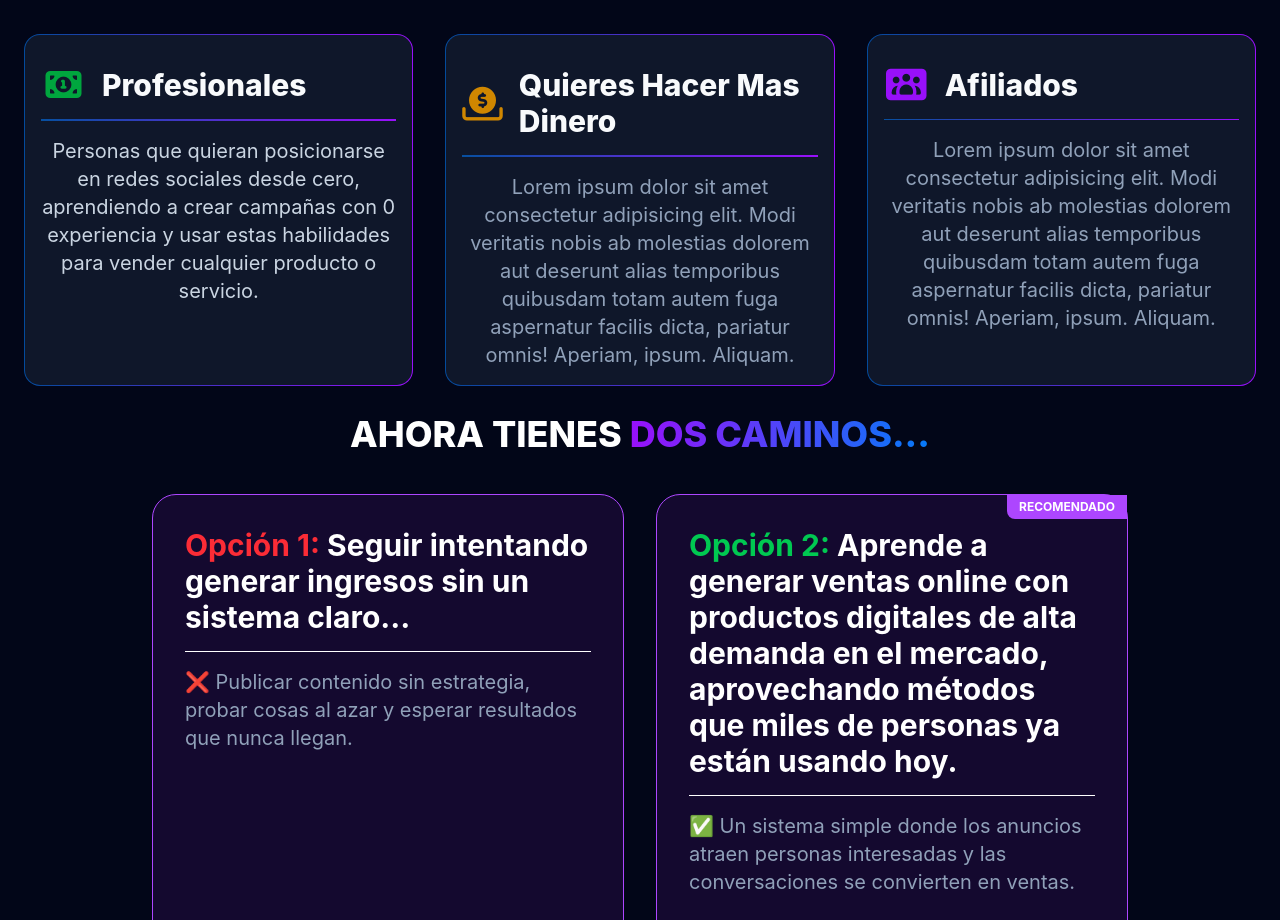
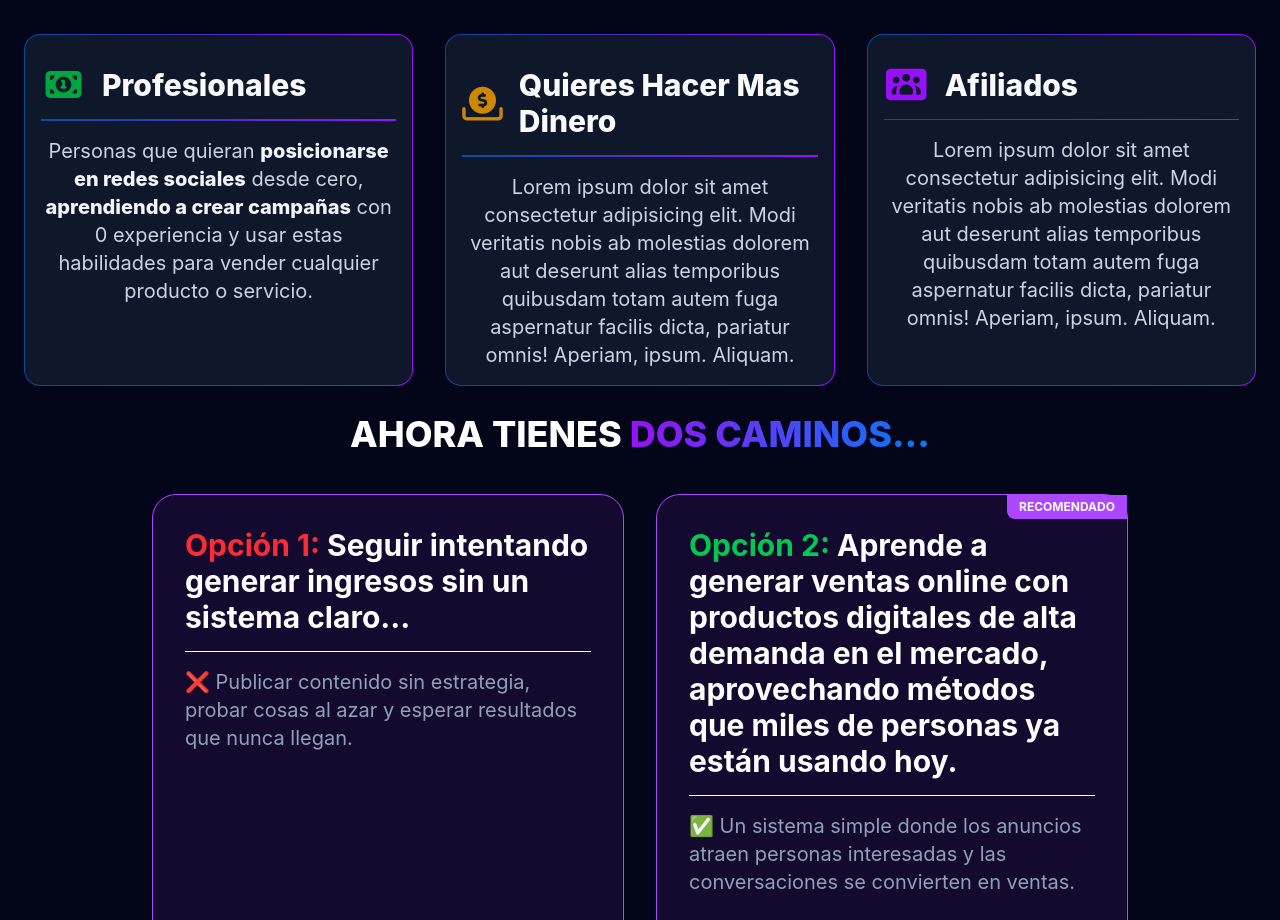
Before and after one commit to AntonioBDev/cursoDigital2, a React (Vite) app: page / in a window 1280 px wide. Shown: the part 4142-5062 px from the top of the page. Built offline with nearby package versions, Linux system fonts and the light colour scheme.

Commit message:
Actualizacion de propiedades de cada seccion

```diff
--- a/src/components/sections/IdealCustomer.jsx
+++ b/src/components/sections/IdealCustomer.jsx
@@ -18,7 +18,7 @@ export default function idealCustomer() {
             </h3>
           </div>
           <p className="text-lg md:text-xl text-slate-300 pt-4">
-           Personas que quieran posicionarse en redes sociales desde cero, aprendiendo a crear campañas con 0 experiencia y usar estas habilidades para vender cualquier producto o servicio.
+           Personas que quieran <span className="text-slate-100 font-extrabold">posicionarse en redes sociales</span> desde cero, <span className="text-slate-100 font-extrabold">aprendiendo a crear campañas</span> con 0 experiencia y usar estas habilidades para vender cualquier producto o servicio.
           </p>
         </div>
 
@@ -29,7 +29,7 @@ export default function idealCustomer() {
               Quieres hacer mas dinero
             </h3>
           </div>
-          <p className="text-lg md:text-xl text-slate-400 pt-4">
+          <p className="text-lg md:text-xl text-slate-300 pt-4">
             Lorem ipsum dolor sit amet consectetur adipisicing elit. Modi
             veritatis nobis ab molestias dolorem aut deserunt alias temporibus
             quibusdam totam autem fuga aspernatur facilis dicta, pariatur omnis!
@@ -44,7 +44,7 @@ export default function idealCustomer() {
               Afiliados
             </h3>
           </div>
-          <p className="text-lg md:text-xl text-slate-400 pt-4">
+          <p className="text-lg md:text-xl text-slate-300 pt-4">
             Lorem ipsum dolor sit amet consectetur adipisicing elit. Modi
             veritatis nobis ab molestias dolorem aut deserunt alias temporibus
             quibusdam totam autem fuga aspernatur facilis dicta, pariatur omnis!
```
